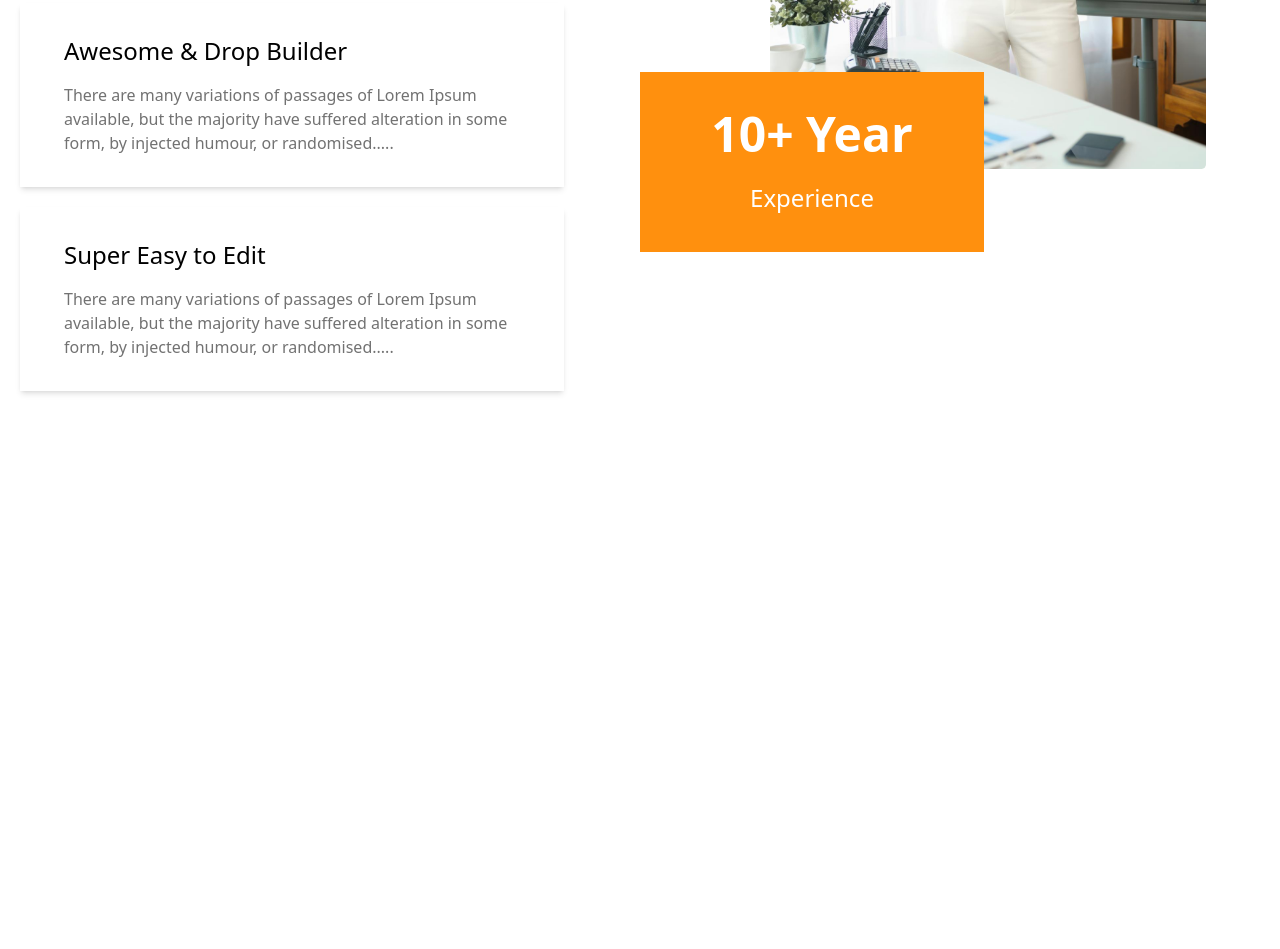
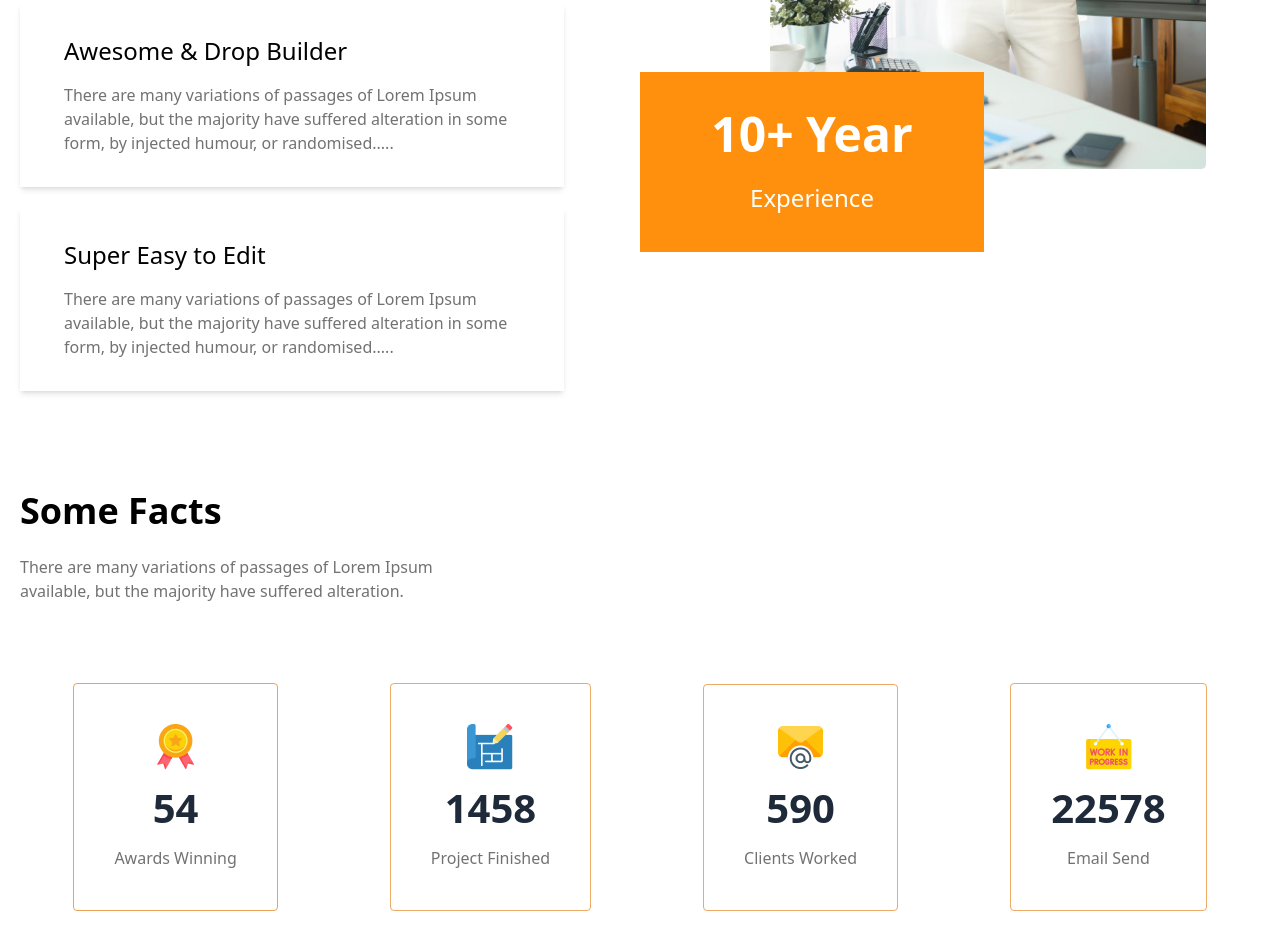
Before and after one commit to naims6/ml-2-task-1, a website: page index.html in a window 1280 px wide. Shown: the part 2615-3564 px from the top of the page. Before the commit the page ends 3106 px from the top, so only its background shows below. Drawn offline with Linux system fonts and the light colour scheme.

Commit message:
Fact Section Added

```diff
--- a/index.html
+++ b/index.html
@@ -81,5 +81,34 @@
             </div>
         </div>
     </section>
+
+    <section id="Facts" class="my-20">
+         <div class="container px-5">
+            <h1 class="text-4xl font-bold">Some Facts</h1>
+            <p class="text-[#727272] w-full max-w-[450px] mt-6">There are many variations of passages of Lorem Ipsum available, but the majority have suffered alteration.</p>
+         </div>
+         <div class="flex-center flex-col md:flex-row gap-5 md:gap-28 container mt-20">
+            <div class="flex-center flex-col gap-2 border border-amber-600/65 p-10 rounded-sm">
+                <img src="./images/icons/ribon.png" alt="">
+                <h1 class="text-[40px] text-gray-800 font-semibold">54</h1>
+                <span class="text-[#727272] font-medium">Awards Winning</span>
+            </div>
+             <div class="flex-center flex-col gap-2 border border-amber-600/60 p-10 rounded-sm">
+                <img src="./images/icons/projects.png" alt="">
+                <h1 class="text-[40px] text-gray-800 font-semibold">1458</h1>
+                <span class="text-[#727272] font-medium">Project Finished</span>
+            </div>
+             <div class="flex-center flex-col gap-2 border border-amber-600/60 p-10 rounded-sm">
+                <img src="./images/icons/email.png" alt="">
+                <h1 class="text-[40px] text-gray-800 font-semibold">590</h1>
+                <span class="text-[#727272] font-medium">Clients Worked</span>
+            </div>
+             <div class="flex-center flex-col gap-2 border border-amber-600/60 p-10 rounded-sm">
+                <img src="./images/icons/customers.png" alt="">
+                <h1 class="text-[40px] text-gray-800 font-semibold">22578</h1>
+                <span class="text-[#727272] font-medium">Email Send</span>
+            </div>
+         </div>
+    </section>
 </body>
 </html>
```
Also changed, not shown: css/style.css.
